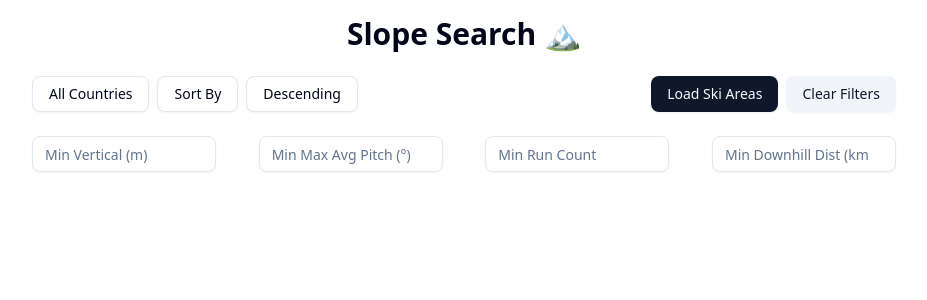
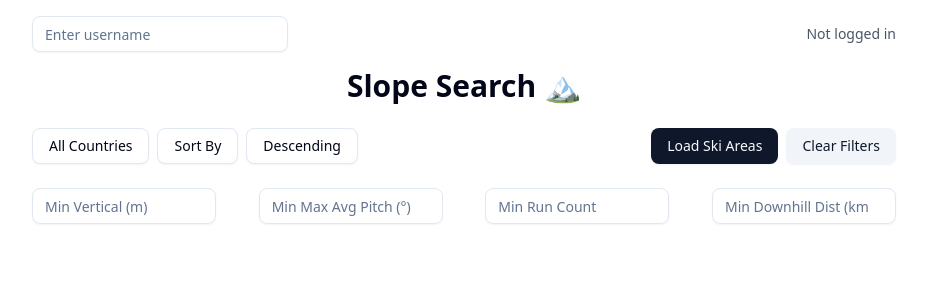
Before and after one commit to GVonB/slope-search, a React (Vite) app in the folder client/: page / in a window 1280 px wide. Shown: the top 300 px of the page, without its empty margins (176-1103 px from the left). Built offline with nearby package versions, Linux system fonts and the light colour scheme.

Commit message:
Add zero-auth "login" system

```diff
--- a/client/src/App.jsx
+++ b/client/src/App.jsx
@@ -16,6 +16,7 @@ function App() {
   const [minMaxAveragePitch, setMinMaxAveragePitch] = useState('');
   const [minRunCount, setMinRunCount] = useState('');
   const [minDownhillDistanceKm, setMinDownhillDistanceKm] = useState('');
+  const [userId, setUserId] = useState('');
 
   // Only countries that exist in the db are used for options here.
   const countries = [
@@ -76,6 +77,15 @@ function App() {
 
   return (
     <div className="p-4 max-w-4xl mx-auto">
+      <div className="mb-4 flex justify-between items-center">
+        <Input
+          placeholder="Enter username"
+          className="w-64"
+          value={userId}
+          onChange={(e) => setUserId(e.target.value)}
+        />
+        <p className="text-sm text-gray-600">{userId ? `Logged in as: ${userId}` : 'Not logged in'}</p>
+      </div>
       <h1 className="text-3xl font-bold mb-6 text-center">Slope Search 🏔️</h1>
         <div className="flex flex-wrap justify-between items-center mb-6 gap-2">
           <div className="flex flex-wrap gap-2">
```
